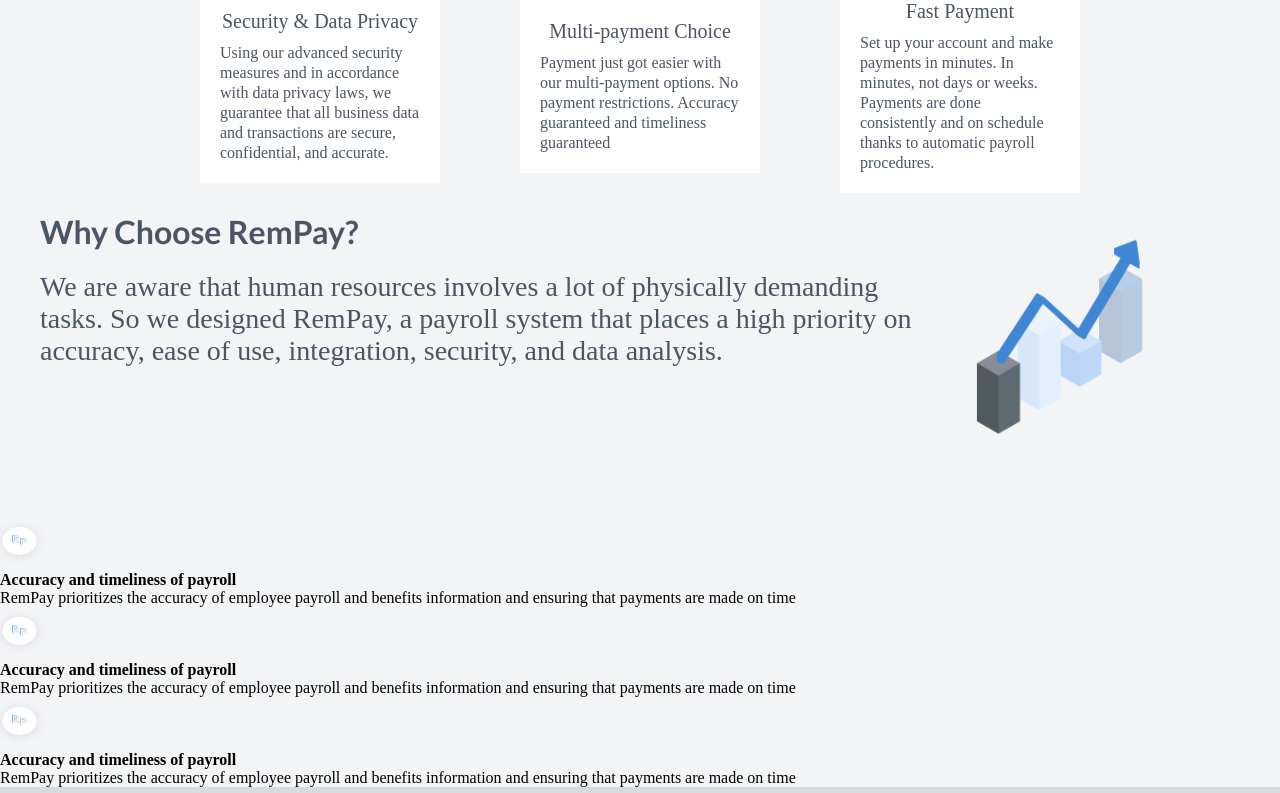
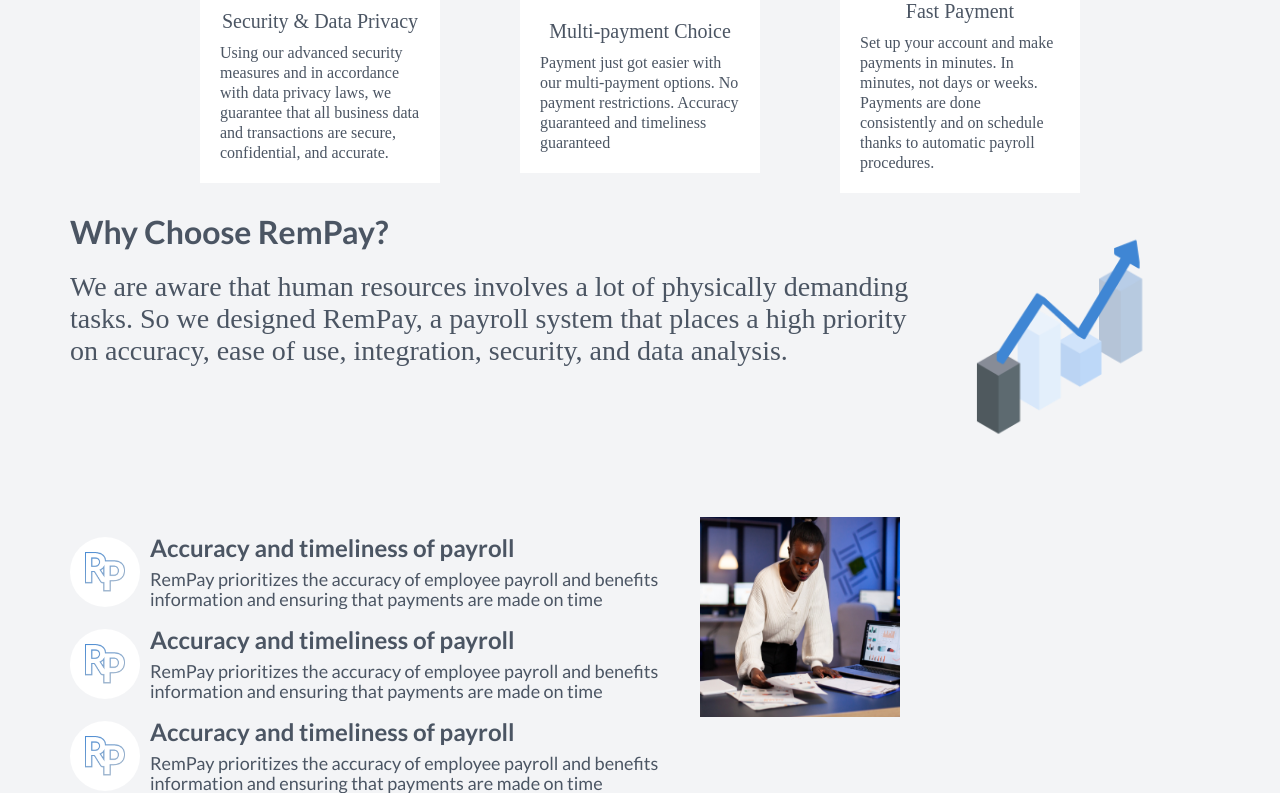
Before and after one commit to Kennyt3/RemPay, a Next.js app: page / in a window 1280 px wide. Shown: the part 1364-2157 px from the top of the page. Built offline with nearby package versions, Linux system fonts and the light colour scheme.

Commit message:
Still working on the home page

```diff
--- a/atoms/acurr/Acurr.module.css
+++ b/atoms/acurr/Acurr.module.css
@@ -0,0 +1,37 @@
+.container {
+  display: flex;
+  gap: 10px;
+  margin-top: 20px;
+}
+
+.imagecon {
+  background-color: white;
+  border-radius: 35px;
+  width: 70px;
+  height: 70px;
+  display: flex;
+  align-items: center;
+  justify-content: center;
+}
+
+.textcon {
+  max-width: 550px;
+  overflow: hidden;
+}
+
+.textcon h4 {
+  font-family: 'Lato';
+  font-size: 24px;
+  font-weight: 500px;
+  line-height: 22px;
+  color: rgba(75, 85, 99, 1);
+}
+
+.textcon p {
+  font-family: 'Lato';
+  font-size: 18px;
+  font-weight: 400px;
+  line-height: 20px;
+  color: rgba(75, 85, 99, 1);
+  margin-top: 10px;
+}
--- a/atoms/acurr/index.tsx
+++ b/atoms/acurr/index.tsx
@@ -7,7 +7,13 @@
   return (
     <div className={styles.container}>
       <div className={styles.imagecon}>
-        <Image width={50} height={50} alt={name} src={rp} />
+        <Image
+          width={40}
+          height={40}
+          alt={name}
+          src={rp}
+          className={styles.image}
+        />
       </div>
       <div className={styles.textcon}>
         <h4>{head}</h4>
--- a/component/acurrcon/Acurrcon.module.css
+++ b/component/acurrcon/Acurrcon.module.css
@@ -0,0 +1,21 @@
+.container {
+  max-width: 1200px;
+  margin-left: auto;
+  margin-right: auto;
+  display: flex;
+  padding-left: 30px;
+}
+
+/* .leftcon {
+  flex-basis: 40%;
+}
+
+.rightcon {
+  flex-basis: 60%;
+} */
+
+@media (max-width: 850px) {
+  .leftcon {
+    display: none;
+  }
+}
--- a/component/acurrcon/index.tsx
+++ b/component/acurrcon/index.tsx
@@ -1,13 +1,22 @@
 import React from 'react'
 import Acurr from '@/atoms/acurr'
 import acurrdata from '@/data/acurr'
+import styles from './Acurrcon.module.css'
+import Image from 'next/image'
+import { homePageType } from '@/types/home'
 
-const Acurrcon = () => {
+const Acurrcon = (props: homePageType) => {
+  const { acurr, acurrimg } = props
   return (
-    <div>
-      {acurrdata.map((item, index) => (
-        <Acurr {...item} />
-      ))}
+    <div className={styles.container}>
+      <div className={styles.rightcon}>
+        {acurrdata.map((item, index) => (
+          <Acurr {...item} />
+        ))}
+      </div>
+      <div className={styles.leftcon}>
+        <Image width={200} height={200} alt={acurr} src={acurrimg} />
+      </div>
     </div>
   )
 }
--- a/component/lino/Lino.module.css
+++ b/component/lino/Lino.module.css
@@ -3,6 +3,7 @@
   margin-left: auto;
   margin-right: auto;
   margin-top: 20px;
+  padding-left: 30px;
 }
 
 .head {
--- a/data/acurr.js
+++ b/data/acurr.js
@@ -1,20 +1,20 @@
 const acurrdata = [
   {
-    rp: '/pics/RP.png',
+    rp: '/pics/logo.png',
     head: 'Accuracy and timeliness of payroll',
     subhead:
       'RemPay prioritizes the accuracy of employee payroll and benefits information and ensuring that payments are made on time',
     name: 'cardi1',
   },
   {
-    rp: '/pics/RP.png',
+    rp: '/pics/logo.png',
     head: 'Accuracy and timeliness of payroll',
     subhead:
       'RemPay prioritizes the accuracy of employee payroll and benefits information and ensuring that payments are made on time',
     name: 'cardi1',
   },
   {
-    rp: '/pics/RP.png',
+    rp: '/pics/logo.png',
     head: 'Accuracy and timeliness of payroll',
     subhead:
       'RemPay prioritizes the accuracy of employee payroll and benefits information and ensuring that payments are made on time',
--- a/data/homedata.js
+++ b/data/homedata.js
@@ -23,5 +23,7 @@
     linopara:
       'We are aware that human resources involves a lot of physically demanding tasks. So we designed RemPay, a payroll system that places a high priority on accuracy, ease of use, integration, security, and data analysis.',
     linoimage: '/pics/finance.png',
+    acurrimg: '/pics/acurrimg.png',
+    acur: 'acur',
   }
 }
--- a/pages/index.tsx
+++ b/pages/index.tsx
@@ -21,7 +21,7 @@
         <Leading {...props} />
         <Why {...props} />
         <Lino {...props} />
-        <Acurrcon />
+        <Acurrcon {...props} />
       </main>
     </>
   )
--- a/types/home.ts
+++ b/types/home.ts
@@ -19,4 +19,6 @@
   linohead: string
   linopara: string
   linoimage: string
+  acurrimg: string
+  acurr: string
 }
```
Also changed, not shown: public/pics/acurrimg.png (added).
